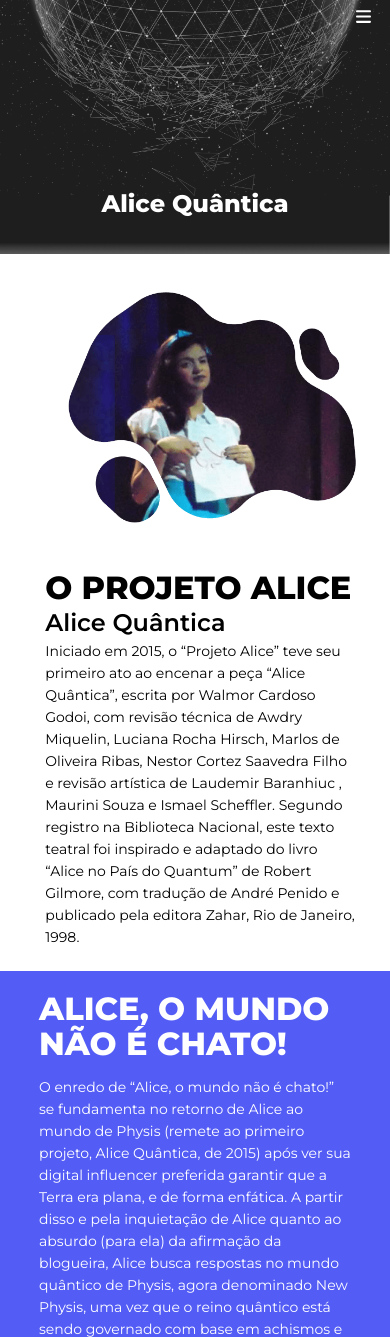
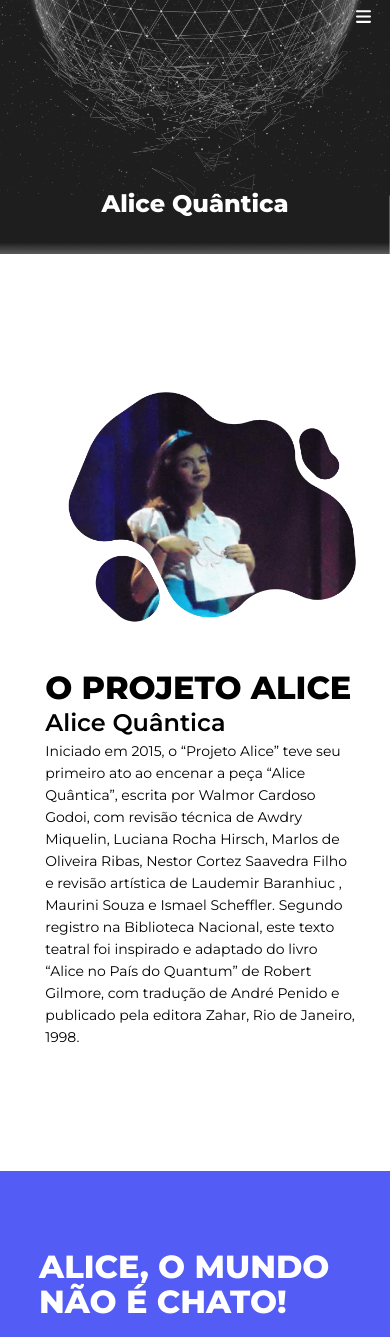
Before and after one commit to tocrossbridge/website-alice-quantica, a PHP site: page /index.php in a window 390 px wide. Shown: the top 1337 px of the page. Run offline with PHP 8.4, Linux system fonts and the light colour scheme.

Commit message:
style: container fix at mobile 1. Screens max-width 900px now have padding of 20% 0 and margin 10% auto

```diff
--- a/src/css/main.css
+++ b/src/css/main.css
@@ -218,7 +218,10 @@ p{
 /* Responsive */
 
 @media screen and (max-width: 900px) {
-    .container{ margin: 6% auto; }
+    .container{
+        margin: 10% auto;
+        padding: 20% 0;
+    }
     .d-md-flex-d-sm-block{display: block; }
     .col-12{ width: 100%; }
 
```
